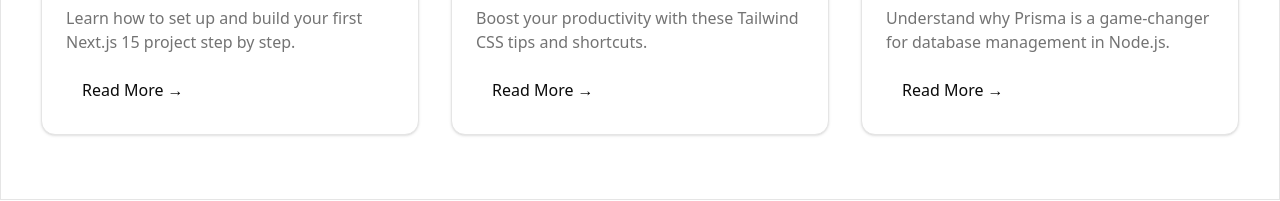
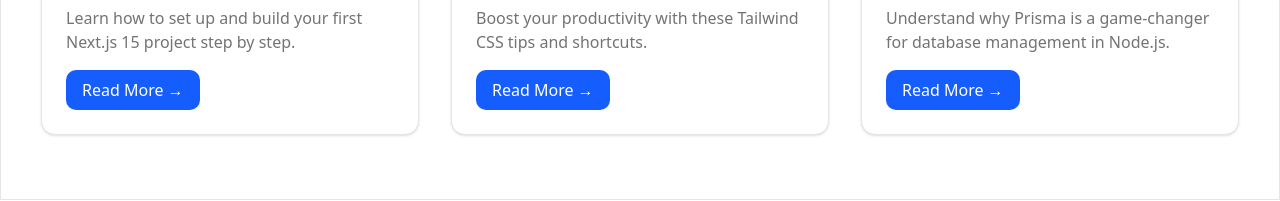
Before and after one commit to mehedifiz/folio_b5a7, a Next.js app: page /blogs in a window 1280 px wide. Shown: the part 541-742 px from the top of the page. Built offline with nearby package versions, Linux system fonts and the light colour scheme.

Commit message:
Enhance dashboard layout and functionality; add blog management links and improve UI components

```diff
--- /dev/null
+++ b/src/app/dashboard/blogs/page.tsx
@@ -0,0 +1,30 @@
+/* eslint-disable @typescript-eslint/no-explicit-any */
+import BlogCard from "@/components/BlogCard";
+import { Metadata } from "next";
+
+export const metadata: Metadata = {
+  title: "Your Blogs",
+  description:
+    "Browse all blog posts on web development, Next.js, React, and more. Stay updated with the latest tutorials and articles.",
+};
+
+const AllBlogsPage = async () => {
+  const res = await fetch(`${process.env.NEXT_PUBLIC_BASE_API}/blog/getall`, {
+    cache: "no-store",
+
+  });
+  const { data: blogs } = await res.json();
+  console.log(blogs , res);
+  return (
+    <div className="py-30 px-4 max-w-7xl mx-auto">
+      <h2 className="text-center text-4xl">All Blogs</h2>
+      <div className="grid grid-cols-3 gap-4 mx-auto max-w-6xl my-5">
+        {blogs.map((blog: any) => (
+          <BlogCard key={blog.id} blog={blog} isAdmin={true} />
+        ))}
+      </div>
+    </div>
+  );
+};
+
+export default AllBlogsPage;
--- /dev/null
+++ b/src/app/dashboard/layout.tsx
@@ -0,0 +1,60 @@
+
+
+"use client";
+
+import { useState } from "react";
+import Link from "next/link";
+import { Button } from "@/components/ui/button";
+import { cn } from "@/lib/utils";
+
+export default function DashboardLayout({
+  children,
+}: {
+  children: React.ReactNode;
+}) {
+  const [collapsed, setCollapsed] = useState(false);
+
+  return (
+    <div className="flex min-h-screen bg-muted/30">
+      {/* Sidebar */}
+      <aside
+        className={cn(
+          "bg-gray-900 text-white flex flex-col transition-all duration-300",
+          collapsed ? "w-16" : "w-64"
+        )}
+      >
+        {/* Logo / Collapse Button */}
+        <div className="flex items-center justify-between p-4 border-b border-gray-700">
+          {!collapsed && <h1 className="text-xl font-bold">Dashboard</h1>}
+          <Button
+            variant="ghost"
+            size="sm"
+            className="text-white"
+            onClick={() => setCollapsed(!collapsed)}
+          >
+            {collapsed ? "»" : "«"}
+          </Button>
+        </div>
+
+        {/* Nav Links */}
+        <nav className="flex-1 p-4 space-y-2">
+          <Link
+            href="/dashboard/blogs"
+            className="block px-3 py-2 rounded hover:bg-gray-800"
+          >
+            {collapsed ? "📝" : "Blogs Management"}
+          </Link>
+          <Link
+            href="/dashboard/projects"
+            className="block px-3 py-2 rounded hover:bg-gray-800"
+          >
+            {collapsed ? "📂" : "Project Management"}
+          </Link>
+        </nav>
+      </aside>
+
+      {/* Main Content */}
+      <main className="flex-1 p-6">{children}</main>
+    </div>
+  );
+}
--- a/src/app/dashboard/page.tsx
+++ b/src/app/dashboard/page.tsx
@@ -1,10 +1,31 @@
+"use client";
+
+import Link from "next/link";
+import { Button } from "@/components/ui/button";
 
 const DashboardPage = () => {
-    return (
-        <div>
-             DashboardPage
-        </div>
-    );
+  return (
+    <div className="space-y-6 flex justify-center items-center flex-col border h-screen">
+      {/* Greeting */}
+      <div>
+        <h1 className="text-3xl font-bold">Welcome back, John Don 👋</h1>
+        <p className="text-muted-foreground">
+          What would you like to manage today?
+        </p>
+      </div>
+
+      <div className="flex gap-4">
+        <Link href="/dashboard/blogs">
+          <Button className="w-40">Manage Blogs</Button>
+        </Link>
+        <Link href="/dashboard/projects">
+          <Button className="w-40" variant="secondary">
+            Manage Projects
+          </Button>
+        </Link>
+      </div>
+    </div>
+  );
 };
 
 export default DashboardPage;
--- a/src/components/(section)/HomeBlogs.tsx
+++ b/src/components/(section)/HomeBlogs.tsx
@@ -1,57 +1,26 @@
-"use client";
+import BlogCard, { Blog } from "../BlogCard";
 
-import BlogCard from "@/components/BlogCard";
+const BlogsSection = async () => {
+  const res = await fetch("http://localhost:7000/api/blog/getall", {
+    next: {
+       tags: ["blogs"]
+      },
+  });
+  const data = await res.json();
+  const blogs = data.data;
 
-
-const blogs =  [
-  {
-    "id": 1,
-    "title": "Getting Started with Next.js 15",
-    "slug": "getting-started-nextjs-15",
-    "summary": "Learn how to set up and build your first Next.js 15 project step by step.",
-    "content": "<p>Welcome to <strong>Next.js 15</strong>! 🎉 In this guide we'll <em>explore</em> routing, ISR, and API routes.</p><p><a href='https://nextjs.org'>Official Docs</a></p>",
-    "image": "https://plus.unsplash.com/premium_photo-1669530958591-15cbad83785b?w=600&auto=format&fit=crop&q=60&ixlib=rb-4.1.0&ixid=M3wxMjA3fDB8MHxzZWFyY2h8MXx8bmV4dGpzfGVufDB8fDB8fHww",
-    "published": true,
-    "createdAt": "2025-09-01T10:00:00Z",
-    "updatedAt": "2025-09-01T10:00:00Z"
-  },
-  {
-    "id": 2,
-    "title": "Tailwind CSS Tips & Tricks",
-    "slug": "tailwind-css-tips",
-    "summary": "Boost your productivity with these Tailwind CSS tips and shortcuts.",
-    "content": "<ul><li>Use <code>@apply</code> for reusable styles.</li><li>Leverage <strong>dark mode</strong> utilities.</li></ul>",
-    "image": "https://source.unsplash.com/random/800x600/?tailwind",
-    "published": true,
-    "createdAt": "2025-09-05T15:30:00Z",
-    "updatedAt": "2025-09-05T15:30:00Z"
-  },
-  {
-    "id": 3,
-    "title": "Why Prisma is Awesome",
-    "slug": "why-prisma-is-awesome",
-    "summary": "Understand why Prisma is a game-changer for database management in Node.js.",
-    "content": "<p>Prisma makes working with databases <em>fun</em>. It provides <strong>type safety</strong> and easy migrations.</p>",
-    "image": "https://plus.unsplash.com/premium_photo-1669530958591-15cbad83785b?w=600&auto=format&fit=crop&q=60&ixlib=rb-4.1.0&ixid=M3wxMjA3fDB8MHxzZWFyY2h8MXx8bmV4dGpzfGVufDB8fDB8fHww",
-    "published": true,
-    "createdAt": "2025-09-10T09:20:00Z",
-    "updatedAt": "2025-09-10T09:20:00Z"
-  }
-]
-
-
-export default function BlogsSection() {
   return (
     <section id="blogs" className="py-16 px-6">
       <div className="container mx-auto text-center">
         <h2 className="text-3xl md:text-4xl font-bold mb-10">Latest Blogs</h2>
-
         <div className="grid gap-6 md:grid-cols-3">
-          {blogs.map((blog) => (
+          {blogs.map((blog : Blog ) => (
             <BlogCard key={blog.id} blog={blog} />
           ))}
         </div>
       </div>
     </section>
   );
-}
+};
+
+export default BlogsSection;
--- a/src/components/BlogCard.tsx
+++ b/src/components/BlogCard.tsx
@@ -2,16 +2,33 @@
 
 import Link from "next/link";
 import Image from "next/image";
+import { Button } from "@/components/ui/button";
 
-type Blog = {
+export type Blog = {
   id: number;
   title: string;
   slug: string;
   summary?: string;
   image?: string;
+  published: boolean;
 };
 
-export default function BlogCard({ blog }: { blog: Blog }) {
+type BlogCardProps = {
+  blog: Blog;
+  onDelete?: (id: number) => void;
+  isAdmin?: boolean;
+};
+
+export default function BlogCard({ blog, isAdmin }: BlogCardProps) {
+  // Dummy handlers
+  const handleUpdate = (id: number) => {
+    console.log("Update blog with id:", id);
+  };
+
+  const handleDelete = (id: number) => {
+    console.log("Delete blog with id:", id);
+  };
+
   return (
     <div className="rounded-xl overflow-hidden border bg-card shadow hover:shadow-lg transition flex flex-col">
       {blog.image && (
@@ -26,13 +43,34 @@
       <div className="p-6 flex flex-col flex-1">
         <h3 className="text-xl font-semibold mb-2">{blog.title}</h3>
         <p className="text-muted-foreground mb-4 line-clamp-3">{blog.summary}</p>
-        <div className="mt-auto">
+
+        <div className="mt-auto flex flex-wrap gap-2">
           <Link
             href={`/blogs/${blog.slug}`}
-            className="inline-block px-4 py-2   rounded-lg hover:opacity-90 transition"
+            className="inline-block px-4 py-2 rounded-lg bg-blue-600 text-white hover:bg-blue-700 transition"
           >
             Read More →
           </Link>
+
+          {isAdmin && (
+            <>
+              <Button
+                variant="outline"
+                className="px-4 py-2 bg-green-600 text-white hover:bg-green-700 transition"
+                onClick={() => handleUpdate(blog.id)}
+              >
+                Update
+              </Button>
+
+              <Button
+                variant="destructive"
+                className="px-4 py-2"
+                onClick={() => handleDelete(blog.id)}
+              >
+                Delete
+              </Button>
+            </>
+          )}
         </div>
       </div>
     </div>
--- a/src/components/useAxios.tsx
+++ b/src/components/useAxios.tsx
@@ -16,7 +16,6 @@
   const data = await res.json().catch(() => ({}));
 
   if (!res.ok) {
-    // Throw with backend message if exists
     throw new Error(data?.message || `Error ${res.status}`);
   }
 
```
